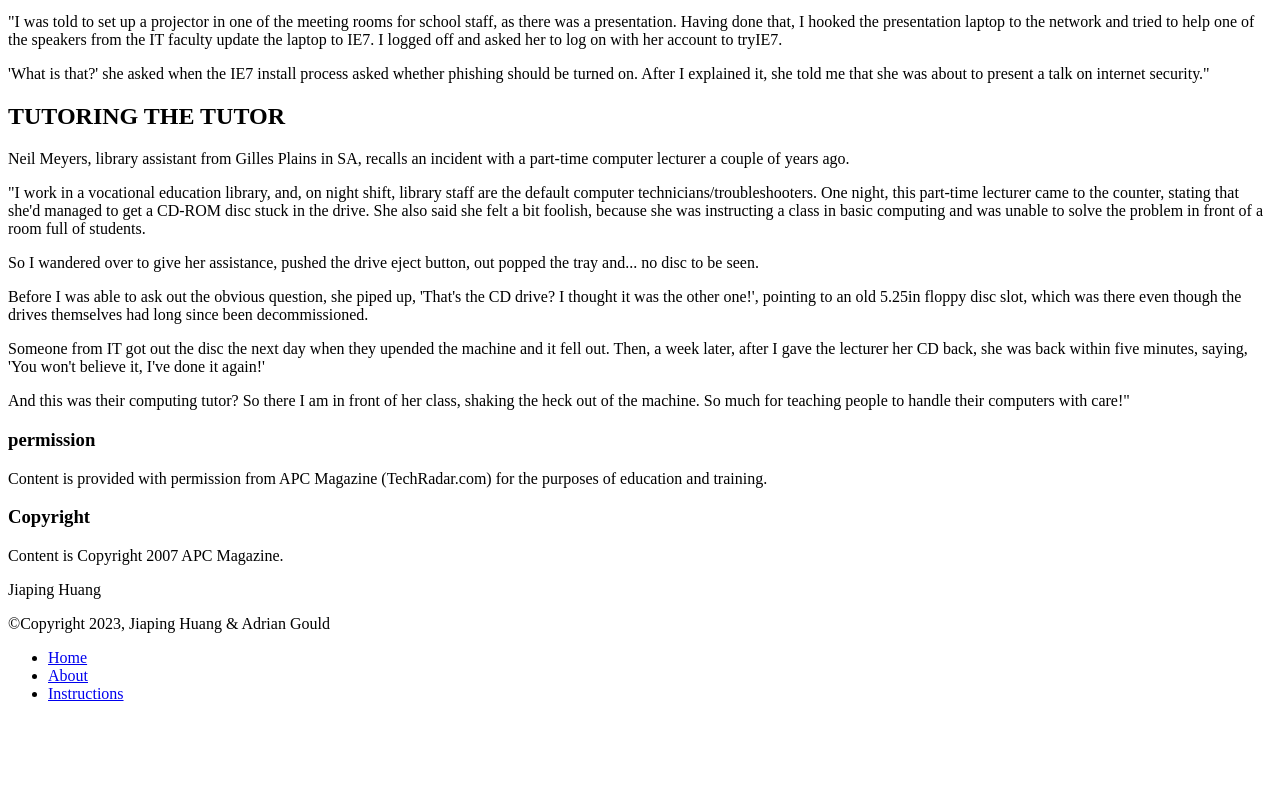
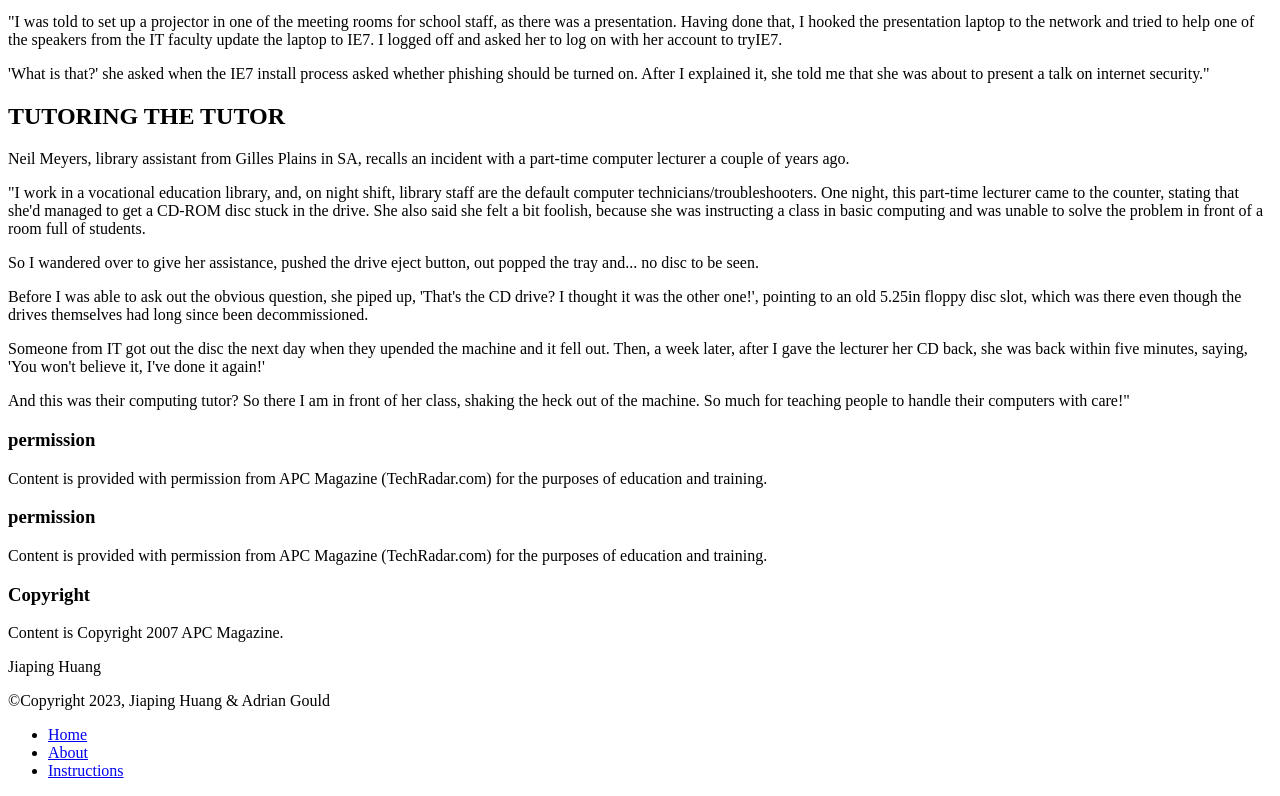
Before and after one commit to 20055662/WebTech-Portfolio-JiapingHuang, a plain HTML site: page phase-1/index.html in a window 1280 px wide. Shown: the part 597-1393 px from the top of the page. Before the commit the page ends 1316 px from the top, so only its background shows below. Drawn offline with Linux system fonts and the light colour scheme.

Commit message:
refactor:upadte file name and section

```diff
--- a/phase-1/phase-1.html
+++ b/phase-1/index.html
@@ -118,11 +118,19 @@ purposes of education and training. </p>
                 </section>
                 <section>
                     <header>
+                        <h3>permission</h3>
+                    </header>
+                    <p>Content is provided with permission from APC Magazine (TechRadar.com) for the
+purposes of education and training. </p>
+                </section>
+                <section>
+                    <header>
                         <h3>Copyright</h3>
                     </header>
                     <p>Content is Copyright 2007 APC Magazine.</p>
                     <footer>Jiaping Huang</footer>
                 </section>
+
             </aside>
         </main>
         <footer>
```
